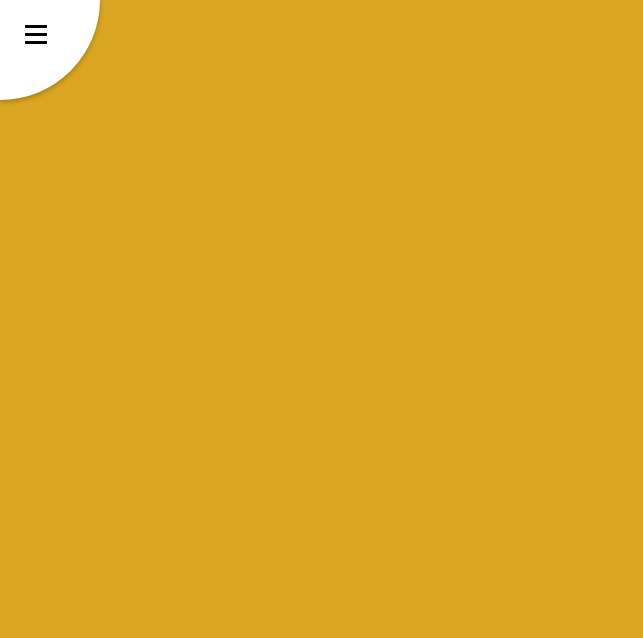
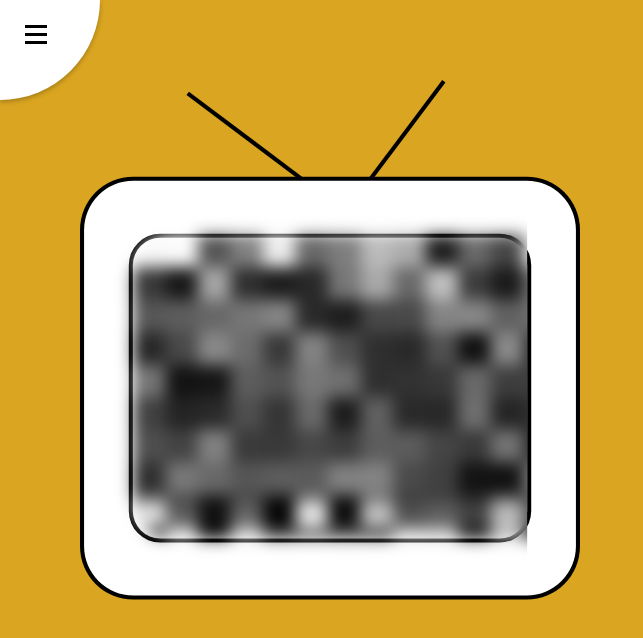
Before and after one commit to constantineMelios-zz/tv-search-app, a React (Create React App) app: page / in a window 1280 px wide. Shown: the top 638 px of the page, without its empty margins (0-643 px from the left). Built offline with nearby package versions, Linux system fonts and the light colour scheme.

Commit message:
SVG - Canvas test

```diff
--- a/src/App.tsx
+++ b/src/App.tsx
@@ -1,5 +1,6 @@
 import React from 'react'
 import BurgerMenu from './components/BurgerMenu'
+import Test from './components/Test'
 import GlobalStyle from './styles/GlobalStyle'
 
 
@@ -8,6 +9,7 @@ function App() {
     <>
       <GlobalStyle />
       <BurgerMenu />
+      <Test />
     </>
   )
 
--- a/src/components/BurgerMenu.js
+++ b/src/components/BurgerMenu.js
@@ -39,6 +39,7 @@ const BurgerStyle = styled.div`
     position: absolute;
     top: 25%;
     left: 25%;
+    display: none;
     opacity: 0;
     transition: opacity 0.3s ease;
     .menu__list {
@@ -55,6 +56,7 @@ const BurgerStyle = styled.div`
     height: 100vh;
     border-bottom-right-radius: 0%;
     .menu {
+      display: block;
       opacity: 1;
     }
     .burger__top {
--- /dev/null
+++ b/src/components/Canvas.js
@@ -0,0 +1,52 @@
+import React, { useEffect, useRef } from 'react'
+import styled from 'styled-components'
+
+const CanvasStyle = styled.canvas`
+  filter:blur(2px);
+  margin-top: 38px;
+  margin-left: 13px;
+  margin-right: 13px;
+  border-radius: 10px;
+`
+
+export default function Canvas() {
+  const canvasRef = useRef(null)
+
+  function getColour() {
+    const value = Math.floor(Math.random() * 255);
+    const colour = 'rgb(' + value + ',' + value + ',' + value + ')';
+    return colour;
+  }
+
+  useEffect(() => {
+    const blockSize = 8;
+    const canvas = canvasRef.current
+    const ctx = canvas.getContext('2d')
+    canvas.width = 200
+    canvas.height = 75
+    const interval = setInterval(() =>{
+      for (let col = 0; col <= canvas.height; col += blockSize) {
+        for (let row = 0; row <= canvas.width; row += blockSize) {
+          ctx.fillStyle = getColour();
+          ctx.clearRect(row, col, blockSize, blockSize);
+          ctx.save();
+          ctx.fillRect(row, col, blockSize, blockSize);
+          ctx.restore();
+        }
+      }
+      const height = Math.random() * canvas.height;
+      ctx.beginPath();
+      ctx.moveTo(0, height);
+      ctx.lineTo(canvas.width, height);
+      ctx.lineWidth = 50;
+      ctx.strokeStyle = 'rgba(30,30,30,.5)';
+      ctx.stroke();
+    }, 10)
+    return (() => {
+      clearInterval(interval)
+    })
+  })
+
+
+  return <CanvasStyle ref={canvasRef}/>
+}
--- /dev/null
+++ b/src/components/Test.js
@@ -0,0 +1,29 @@
+import React from 'react'
+import Canvas from './Canvas'
+import styled from 'styled-components'
+
+const SVGStyle = styled.svg`
+  width: 500px;
+  height: auto;
+  margin: 5em;
+`
+
+export default function Test() {
+  return (
+    <SVGStyle xmlns="http://www.w3.org/2000/svg" viewBox="0 0 123 127.8">
+      <g id="tv">
+        <rect x="0.5" y="24.3" width="122" height="103" rx="12.59" style={{fill:"#fff"}}/>
+        <path d="M146.91,36A12.1,12.1,0,0,1,159,48.09v77.82A12.1,12.1,0,0,1,146.91,138H50.09A12.1,12.1,0,0,1,38,125.91V48.09A12.1,12.1,0,0,1,50.09,36h96.82m0-1H50.09A13.09,13.09,0,0,0,37,48.09v77.82A13.09,13.09,0,0,0,50.09,139h96.82A13.09,13.09,0,0,0,160,125.91V48.09A13.09,13.09,0,0,0,146.91,35Z" transform="translate(-37 -11.2)"/>
+      </g>
+      <g id="screen">
+        <rect x="12.5" y="38.3" width="98" height="75" rx="7.25" style={{fill:"#fff"}}/>
+        <path d="M140.25,50A6.76,6.76,0,0,1,147,56.75v60.5a6.76,6.76,0,0,1-6.75,6.75H56.75A6.76,6.76,0,0,1,50,117.25V56.75A6.76,6.76,0,0,1,56.75,50h83.5m0-1H56.75A7.75,7.75,0,0,0,49,56.75v60.5A7.75,7.75,0,0,0,56.75,125h83.5a7.75,7.75,0,0,0,7.75-7.75V56.75A7.75,7.75,0,0,0,140.25,49Z" transform="translate(-37 -11.2)"/>
+        <line x1="26.5" y1="3.3" x2="54.5" y2="24.3" style={{fill:"none", stroke: "#000",strokeMiterlimit: "10"}}/>
+        <line x1="71.5" y1="24.3" x2="89.5" y2="0.3" style={{fill: "none", stroke: "#000",strokeMiterlimit:"10"}}/>
+        <foreignObject width="110" height="125">
+          <Canvas />
+        </foreignObject>
+      </g>
+    </SVGStyle>
+  )
+}
```
Also changed, not shown: 1 other file (tests, documents, lock files or other folders).
